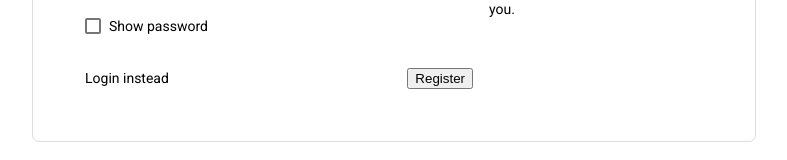
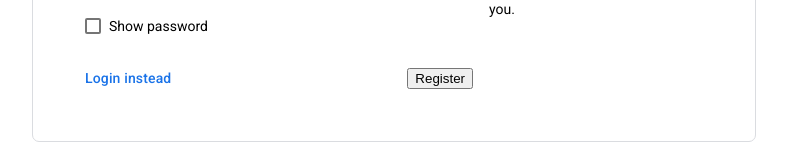
Before and after one commit to shireen2828/FundooApp-frontend-, an Angular app: page /register in a window 1280 px wide. Shown: the part 423-583 px from the top of the page, without its empty margins (246-1033 px from the left). Built offline with nearby package versions, Linux system fonts and the light colour scheme.

Commit message:
[shireen]added the router link

```diff
--- a/src/app/Pages/registration/registration.component.html
+++ b/src/app/Pages/registration/registration.component.html
@@ -82,8 +82,9 @@
            <div class="btns">
 
              <div class="login">
-
+              <a [routerLink]="['/login']" >
               Login instead
+            </a>
              </div>
              <div class="submit-btn">
               <!-- <button class="btn btn-primary" type="submit">Button</button> -->
```
